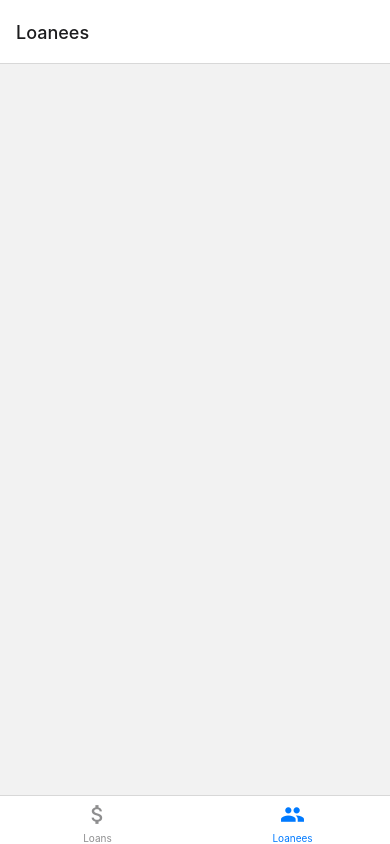
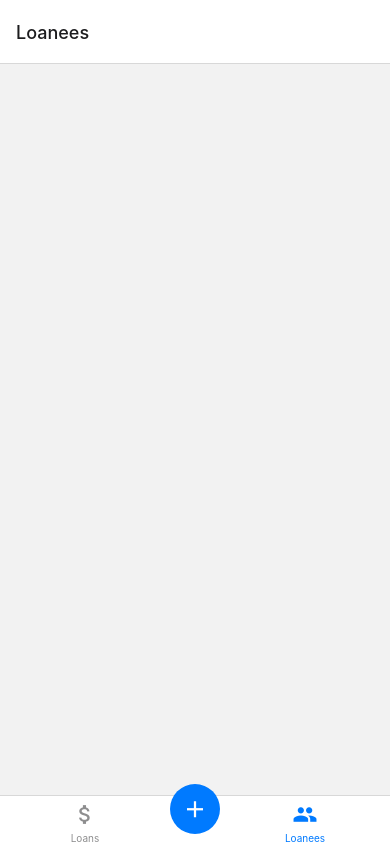
Before and after one commit to Domianidze/loan-sync, a React Native app: screen /loanees in a window 390 px wide. Built offline with nearby package versions, Linux system fonts and the light colour scheme.

Commit message:
feat: improve navigation

```diff
--- a/App.tsx
+++ b/App.tsx
@@ -1,23 +1,29 @@
 import { StatusBar } from "expo-status-bar";
 import { MaterialIcons } from "@expo/vector-icons";
 import { NavigationContainer } from "@react-navigation/native";
+import { createNativeStackNavigator } from "@react-navigation/native-stack";
 import { createBottomTabNavigator } from "@react-navigation/bottom-tabs";
-
 import LoansScreen from "@/screens/Loans";
 import LoaneesScreen from "@/screens/Loanees";
+import AddScreen from "@/screens/Add";
+import AddButton from "@/components/AddButton";
 
-export type RootTabParamList = {
+export type RootStackParamList = {
+  home: undefined;
+  add: undefined;
+};
+
+export type HomeTabParamList = {
   loans: undefined;
   loanees: undefined;
+  addButton: undefined;
 };
 
-const Tab = createBottomTabNavigator<RootTabParamList>();
+const Stack = createNativeStackNavigator<RootStackParamList>();
+const Tab = createBottomTabNavigator<HomeTabParamList>();
 
-export default function App() {
+function Home() {
   return (
-    <>
-      <StatusBar />
-      <NavigationContainer>
     <Tab.Navigator>
       <Tab.Screen
         name="loans"
@@ -30,6 +36,15 @@ export default function App() {
         }}
       />
       <Tab.Screen
+        name="addButton"
+        component={AddButton}
+        options={({ navigation }) => ({
+          tabBarButton: () => (
+            <AddButton onPress={() => navigation.navigate("add")} />
+          ),
+        })}
+      />
+      <Tab.Screen
         name="loanees"
         component={LoaneesScreen}
         options={{
@@ -40,6 +55,29 @@ export default function App() {
         }}
       />
     </Tab.Navigator>
+  );
+}
+
+export default function App() {
+  return (
+    <>
+      <StatusBar />
+      <NavigationContainer>
+        <Stack.Navigator>
+          <Stack.Screen
+            name="home"
+            component={Home}
+            options={{ headerShown: false }}
+          />
+          <Stack.Screen
+            name="add"
+            component={AddScreen}
+            options={{
+              title: "Add",
+              presentation: "modal",
+            }}
+          />
+        </Stack.Navigator>
       </NavigationContainer>
     </>
   );
--- a/package.json
+++ b/package.json
@@ -10,6 +10,7 @@
   },
   "dependencies": {
     "@react-navigation/bottom-tabs": "^6.5.8",
+    "@react-navigation/native-stack": "^6.9.13",
     "expo": "~49.0.11",
     "expo-status-bar": "~1.6.0",
     "react": "18.2.0",
--- /dev/null
+++ b/src/components/AddButton/index.tsx
@@ -0,0 +1,29 @@
+import React from "react";
+import { Pressable, StyleSheet } from "react-native";
+import { MaterialIcons } from "@expo/vector-icons";
+
+type Props = {
+  onPress?: () => void;
+};
+
+const AddButton: React.FC<Props> = ({ onPress }) => {
+  return (
+    <Pressable style={styles.container} onPress={onPress}>
+      <MaterialIcons name="add" size={27.5} color="white" />
+    </Pressable>
+  );
+};
+
+export default AddButton;
+
+const styles = StyleSheet.create({
+  container: {
+    top: -12.5,
+    width: 50,
+    height: 50,
+    justifyContent: "center",
+    alignItems: "center",
+    backgroundColor: "#007AFF",
+    borderRadius: 25,
+  },
+});
--- /dev/null
+++ b/src/screens/Add/index.tsx
@@ -0,0 +1,8 @@
+import React from "react";
+import { View } from "react-native";
+
+const AddScreen: React.FC = () => {
+  return <View></View>;
+};
+
+export default AddScreen;
```
Also changed, not shown: 1 other file (tests, documents, lock files or other folders). Lines whose indentation alone changed are shown as unchanged.
